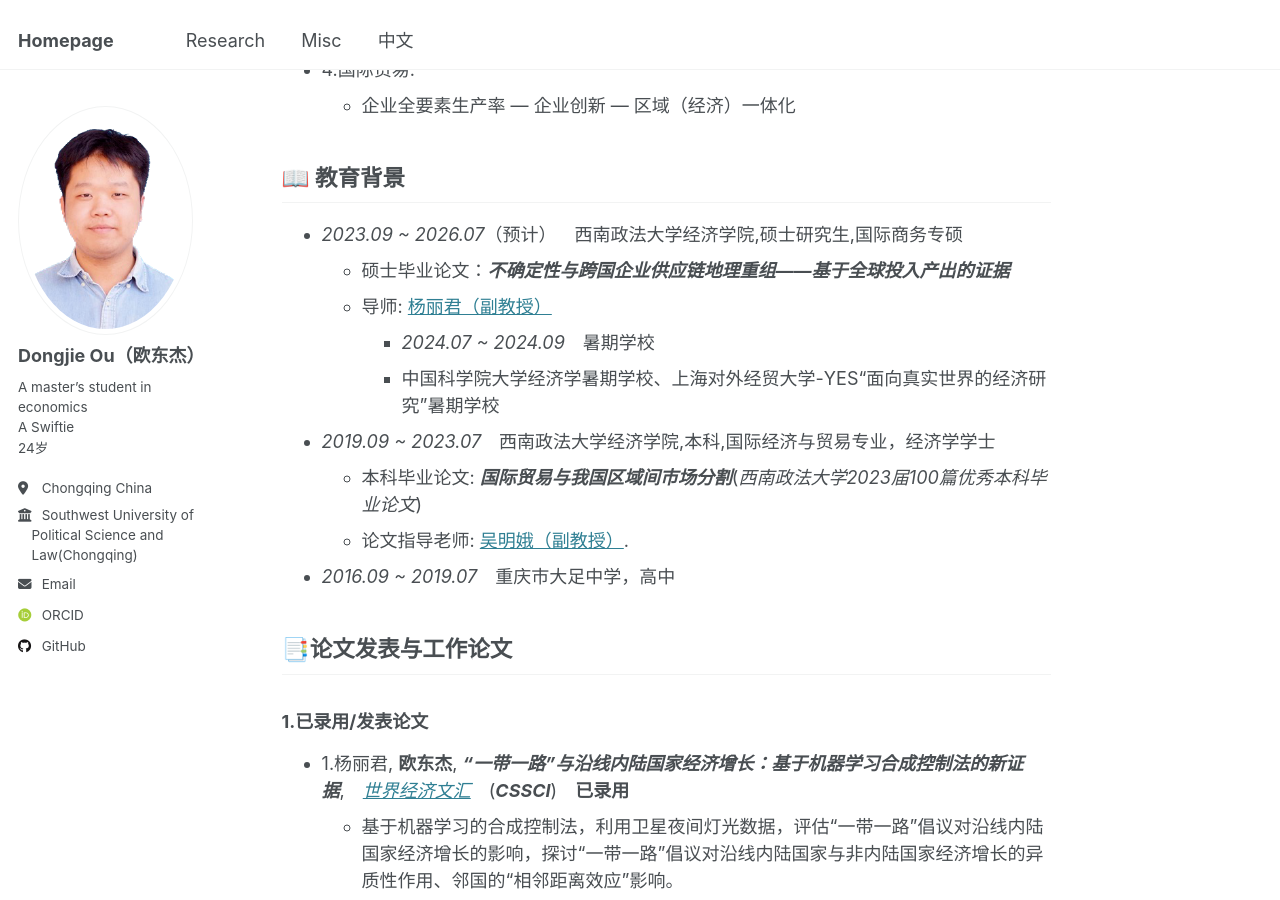
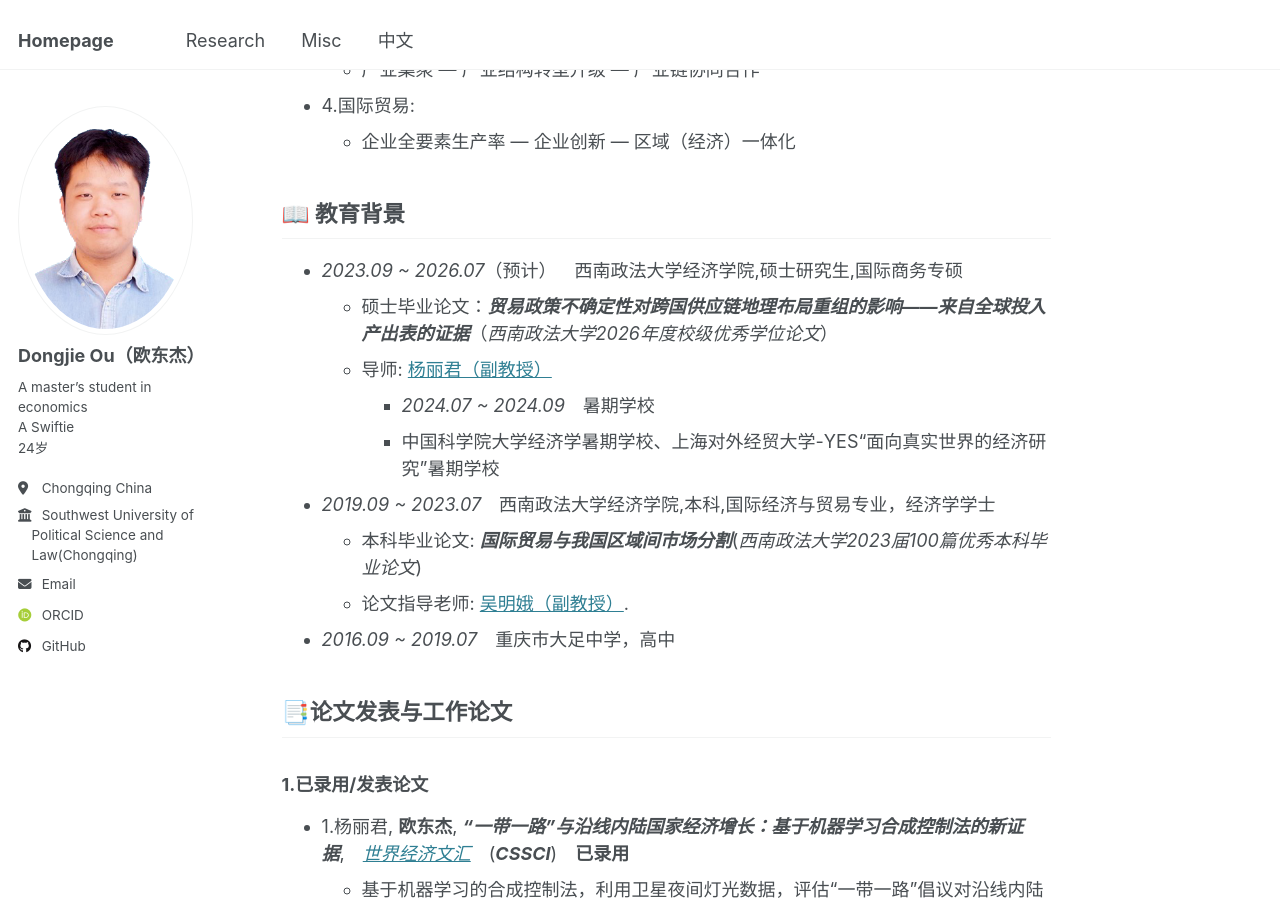
Before and after one commit to oudongjie2001/oudongjie2001.github.io, a Jekyll site: the page built from _pages/dongjieou_cn.md, in a window 1280 px wide and 900 px high, scrolled down 1370 px. Built offline with Jekyll 4.4.1, drawn with Linux system fonts in a browser that asks for light colours; some web fonts are replaced; some of the changed text lies outside the part shown.

Commit message:
Update dongjieou_cn.md

```diff
--- a/_pages/dongjieou_cn.md
+++ b/_pages/dongjieou_cn.md
@@ -16,6 +16,7 @@ redirect_from:
 - 2026.07&emsp;获评**重庆市优秀毕业生**
 - 2026.07&emsp;***Review of Development Economics*** (*SSCI*) ***Major Revision***
 - 2026.07&emsp;一篇论文**全文转载人大报刊复印资料《产业经济》**
+- 2026.06&emsp;硕士毕业论文获评**校级优秀学位论文**
 - 2026.01&emsp;一篇论文**见刊**[***《产业经济评论》***](https://xdch.cbpt.cnki.net/WKG/WebPublication/index.aspx?mid=xdch)(*CSSCI(扩展版)*)***2026年第（01）期***
 - 2025.12&emsp;获得***2024-2025学年研究生国家奖学金***🏆
 - 2025.10&emsp;在[***第三届全国应用经济学博士生论坛***]汇报，获**优秀论文奖**
@@ -37,7 +38,7 @@ redirect_from:
 
 ## 📖 教育背景
 - *2023.09 ~ 2026.07*（预计）&emsp;西南政法大学经济学院,硕士研究生,国际商务专硕
-  - 硕士毕业论文：***不确定性与跨国企业供应链地理重组——基于全球投入产出的证据***
+  - 硕士毕业论文：***贸易政策不确定性对跨国供应链地理布局重组的影响——来自全球投入产出表的证据***（_西南政法大学2026年度校级优秀学位论文_）
   - 导师: [杨丽君（副教授）](https://es.swupl.edu.cn/szdw/zrjs/ax/x1gjjjymyx/283110.htm)
     - *2024.07 ~ 2024.09*&emsp;暑期学校
     - 中国科学院大学经济学暑期学校、上海对外经贸大学-YES“面向真实世界的经济研究”暑期学校
@@ -119,8 +120,8 @@ redirect_from:
 - 2023.11&emsp;2023年高校商业精英挑战赛国际贸易竞赛（国际贸易与商务专题竞赛）, 国家级二等奖
 
 ## 🧑‍🎨 学术会议
-- 2025.10&emsp;[***第三届全国应用经济学博士生论坛***]，厦门大学，获**优秀论文奖**
-- 2025.10&emsp;[***中国数量经济学会2025年（银川）年会***]，宁夏大学
+- 2025.10&emsp;***第三届全国应用经济学博士生论坛***，厦门大学，获**优秀论文奖**
+- 2025.10&emsp;***中国数量经济学会2025年（银川）年会***，宁夏大学
 - 2025.09&emsp;第三届经济思想理论与实践论坛暨四川大学经济学院120周年院庆学术研讨会，四川大学
 - 2025.06&emsp;立格法律经济学联盟学术年会, 西南政法大学，获**优秀论文奖**
 - 2025.05&emsp;第二十四届全国高校国际贸易学科协作组会议暨2025年中国国际贸易学科发展论坛, 西南财经大学
```
